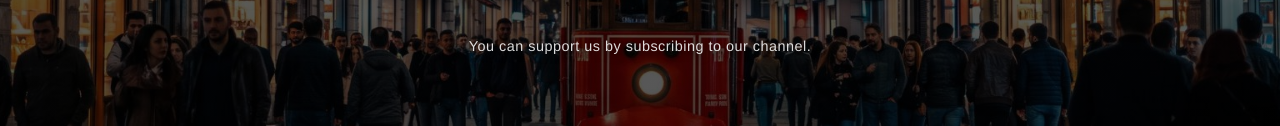
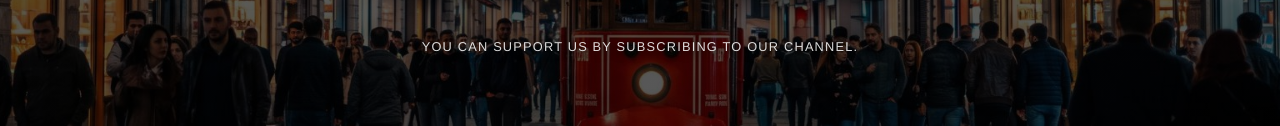
Before and after one commit to vaguewalk/vaguewalk.com, a plain HTML site: page index.html in a window 1280 px wide. Shown: the part 484-610 px from the top of the page. Drawn offline with Linux system fonts and the light colour scheme.

Commit message:
Update index.html

```diff
--- a/index.html
+++ b/index.html
@@ -150,8 +150,9 @@
         .btn:hover { transform: scale(1.02); box-shadow: 0 6px 25px rgba(255, 255, 255, 0.4); }
         .support-box { margin-top: 10px; padding: 0 20px; }
         #support-text {
-            font-size: 0.9rem; color: rgba(255, 255, 255, 0.85);
-            line-height: 1.5; font-weight: 300; letter-spacing: 0.5px;
+            font-size: 0.8rem; color: rgba(255, 255, 255, 0.85);
+            line-height: 1.6; font-weight: 400; letter-spacing: 1.2px;
+            text-transform: uppercase;
             text-shadow: 0 2px 8px rgba(0, 0, 0, 0.8);
         }
     </style>
```
